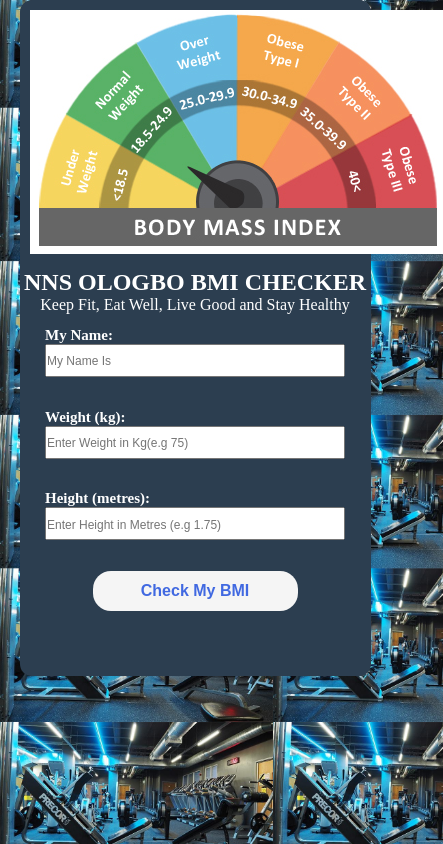
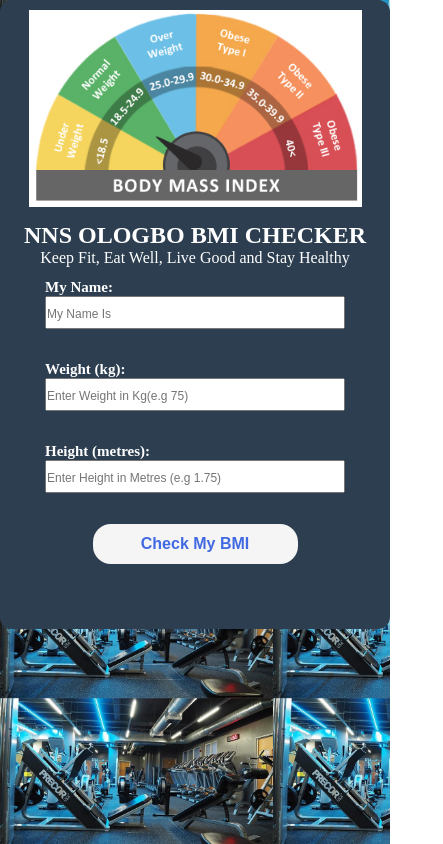
Before and after one commit to 2muchopo/CheckMyBMI, a plain HTML site: page index.html in a window 390 px wide. Shown: the whole page, 443 px wide, since content can reach past the window. Drawn offline with Linux system fonts and the light colour scheme.

Commit message:
Updated
Updated

```diff
--- a/index.html
+++ b/index.html
@@ -113,10 +113,11 @@
             .container{width: 100%;}
 
             .pix {
-                width: 90%;
+                width: 100%;
             }
+            .pix1{width: 90%;}
             .second {
-                width: 90%;
+                width: 100%;
             }
 
         }
```
